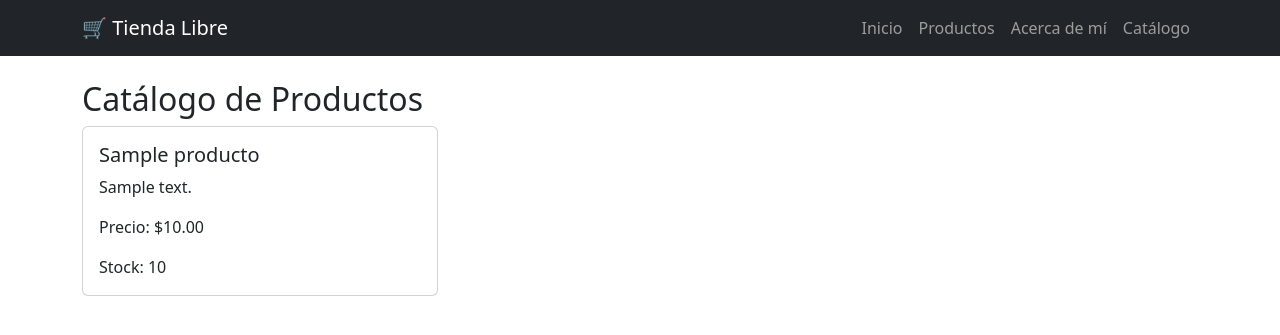
After one commit to Villada-PG3/trabajo-practico-tienda-libre-Smanfredini, a Django app: page /catalogo/ in a window 1280 px wide. The commit adds this page. Shown: the top 335 px of the page. Run offline with Django 5.2, Linux system fonts and the light colour scheme; tables that the repository leaves empty hold one stand-in row (values such as "Sample post").

Commit message:
Feat: Catalogo de productos agregado

```diff
--- a/config/urls.py
+++ b/config/urls.py
@@ -8,7 +8,8 @@ urlpatterns = [
     path("", include("tiendalibre.urls")),
     path("home/", include("tiendalibre.urls")),
     path("productos/", include("tiendalibre.urls")),
-    path("acerca_de_mi/", include("tiendalibre.urls"))
+    path("acerca_de_mi/", include("tiendalibre.urls")),
+    path("catalogo/", include("tiendalibre.urls")),
 ]
 
 if settings.DEBUG:
--- a/tiendalibre/models.py
+++ b/tiendalibre/models.py
@@ -23,6 +23,7 @@ class Producto(models.Model):
     stock = models.IntegerField()
     marca = models.CharField(max_length=50, default="Marca Desconocida")
     imagen = models.ImageField(upload_to='productos/', null=True, blank=True)
+    activo = models.BooleanField(default=True)
 
 
     def __str__(self):
--- a/tiendalibre/templates/tiendalibre/_navbar.html
+++ b/tiendalibre/templates/tiendalibre/_navbar.html
@@ -19,6 +19,10 @@
                 Acerca de mí
             </a>
 
+            <a class="nav-link" href="/catalogo/">
+                Catálogo
+            </a>
+
         </div>
 
     </div>
--- /dev/null
+++ b/tiendalibre/templates/tiendalibre/catalogo.html
@@ -0,0 +1,19 @@
+{% extends "base.html" %}
+{%block title%}Catálogo{%endblock%}
+{% block content %}
+    <h2>Catálogo de Productos</h2>
+    <div class="row">
+        {% for producto in productos %}
+            <div class="col-md-4">
+                <div class="card">
+                    <div class="card-body">
+                        <h5 class="card-title">{{ producto.nombre }}</h5>
+                        <p class="card-text">{{ producto.descripcion }}</p>
+                        <p class="card-text">Precio: ${{ producto.precio }}</p>
+                        <p class="card-text">Stock: {{ producto.stock }}</p>
+                    </div>
+                </div>
+            </div>
+        {% endfor %}
+    </div>
+{%endblock%}
--- a/tiendalibre/urls.py
+++ b/tiendalibre/urls.py
@@ -6,4 +6,5 @@ urlpatterns = [
     path("home/", views.home, name="home"),
     path("productos/", views.productos, name="productos"),
     path("acerca_de_mi/", views.Acerca_De_Mi, name="acerca_de_mi"),
+    path("catalogo/", views.Catalogo, name="catalogo"),
 ]
--- a/tiendalibre/views.py
+++ b/tiendalibre/views.py
@@ -21,3 +21,7 @@ def home(request):
 
 def Acerca_De_Mi(request):
     return render(request, "tiendalibre/acerca_de_mi.html")
+
+def Catalogo(request):
+    productos = Producto.objects.filter(activo=True).order_by('-nombre')
+    return render(request, "tiendalibre/catalogo.html", {"productos": productos})
```
Also changed, not shown: consultas.md (+0 -1 lines).
